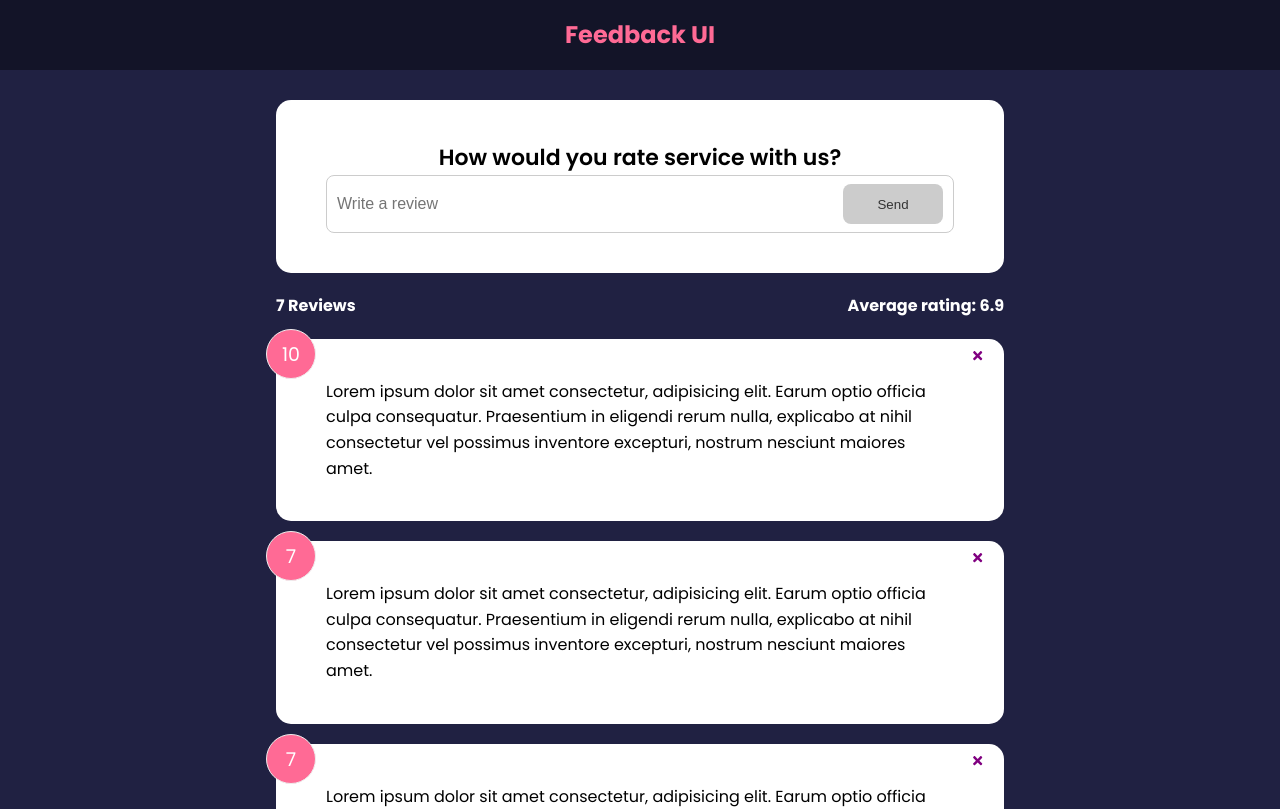
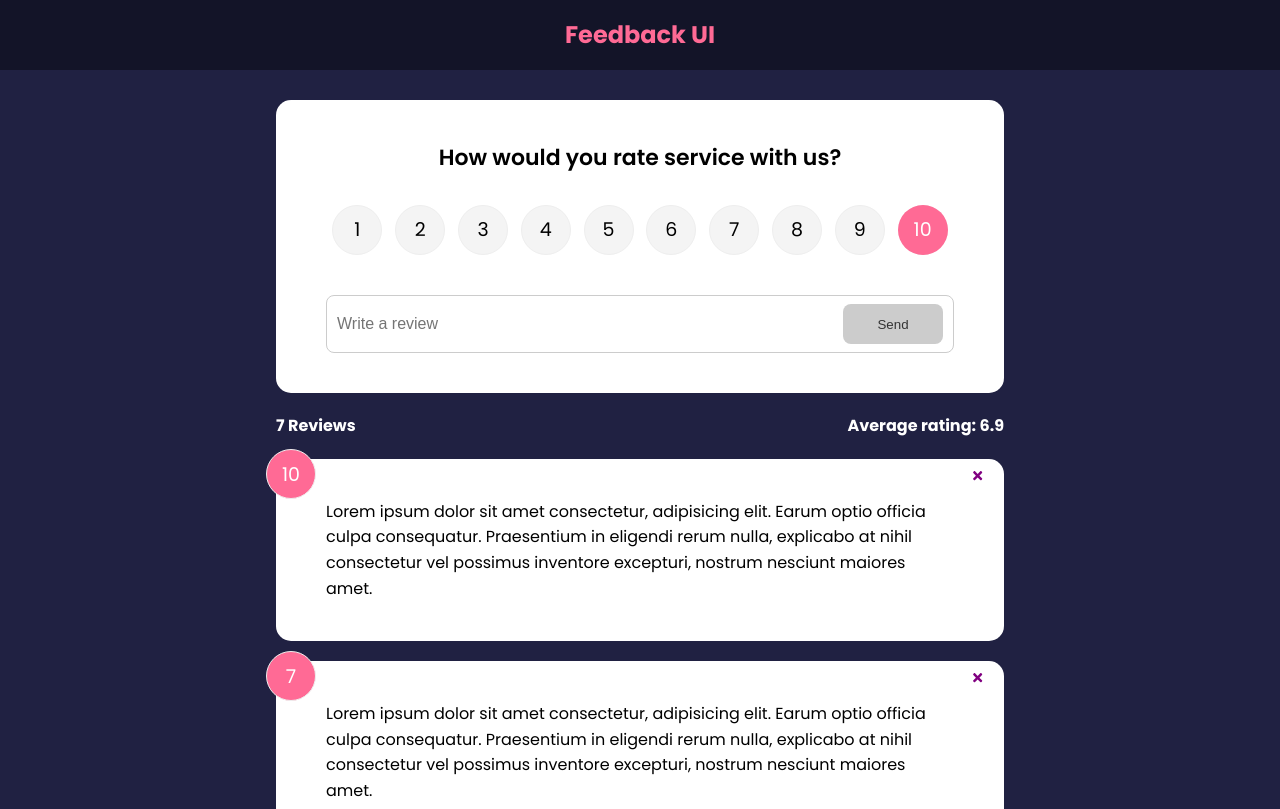
Before and after one commit to ol3gatron/Feedback-App, a React (Create React App) app: page / in a window 1280 px wide. Shown: the top 809 px of the page. Built offline with nearby package versions, Linux system fonts and the light colour scheme.

Commit message:
created rating select component

```diff
--- a/src/components/FeedbackForm.jsx
+++ b/src/components/FeedbackForm.jsx
@@ -1,9 +1,11 @@
 import { useState } from "react"
 import Card from "./shared/Card"
 import Button from "./shared/Button"
+import RatingSelect from "./RatingSelect"
 
 function FeedbackForm() {
   const [text, setText] = useState("")
+  const [rating, setRating] = useState(10)
   const [btnDisabled, setBtnDisabled] = useState(true)
   const [message, setMessage] = useState("")
 
@@ -26,6 +28,7 @@ function FeedbackForm() {
     <Card>
       <form>
         <h2>How would you rate service with us?</h2>
+        <RatingSelect select={(rating) => setRating(rating)}/>
         <div className="input-group">
           <input onChange={handleTextChange} type="text" placeholder="Write a review" value={text} />
           <Button type="submit" isDisabled={btnDisabled}>Send</Button>
--- /dev/null
+++ b/src/components/RatingSelect.jsx
@@ -0,0 +1,30 @@
+import { useState } from "react"
+
+function RatingSelect({select}) {
+  const [selected, setSelected] = useState(10)
+
+  const handleChange = (e) => {
+    setSelected(+e.currentTarget.value)
+    select(+e.currentTarget.value)
+  }
+
+  return (
+    <ul className='rating'>
+      {Array.from({ length: 10 }, (_, i) => (
+        <li key={`rating-${i + 1}`}>
+          <input
+            type='radio'
+            id={`num${i + 1}`}
+            name='rating'
+            value={i + 1}
+            onChange={handleChange}
+            checked={selected === i + 1}
+          />
+          <label htmlFor={`num${i + 1}`}>{i + 1}</label>
+        </li>
+      ))}
+    </ul>
+  )
+}
+
+export default RatingSelect
```
